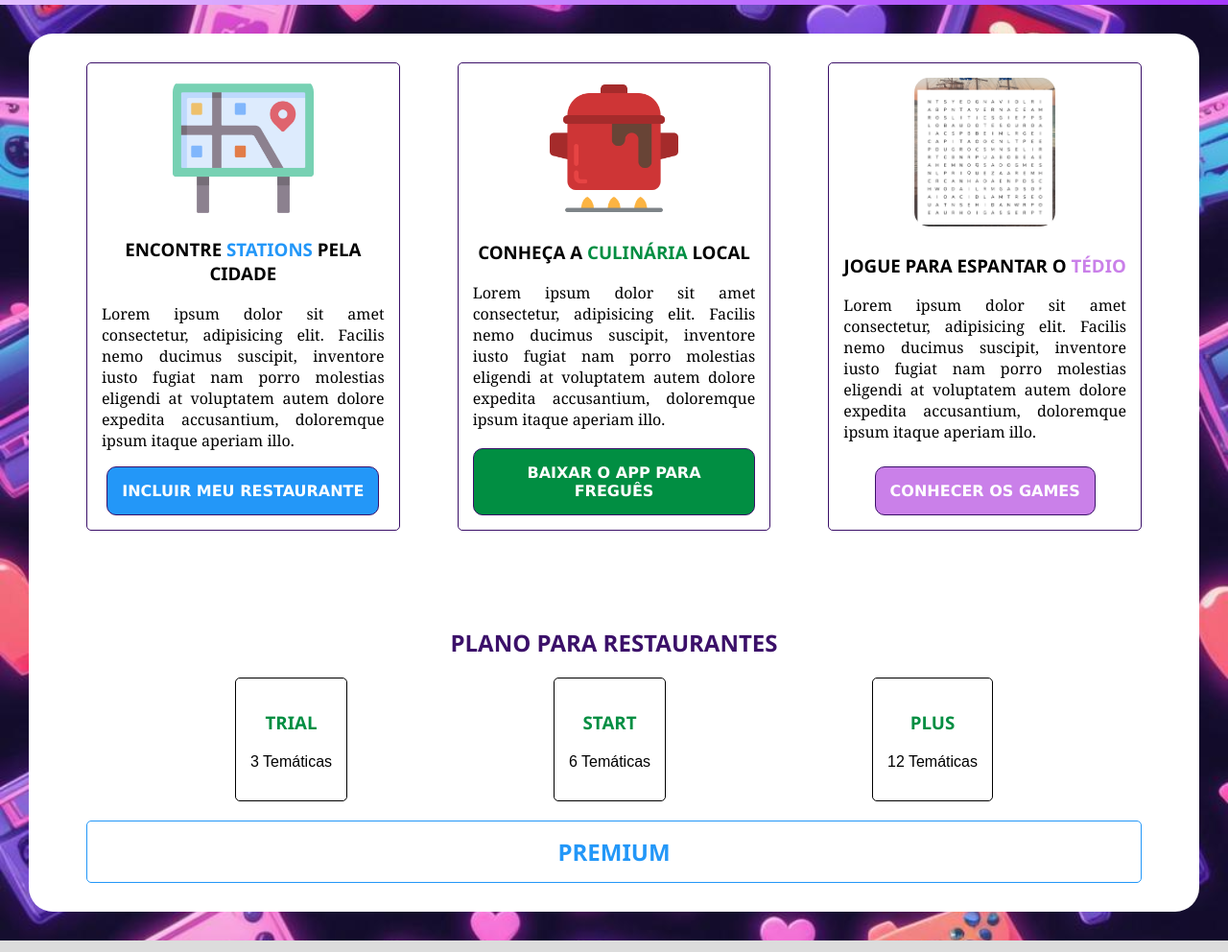
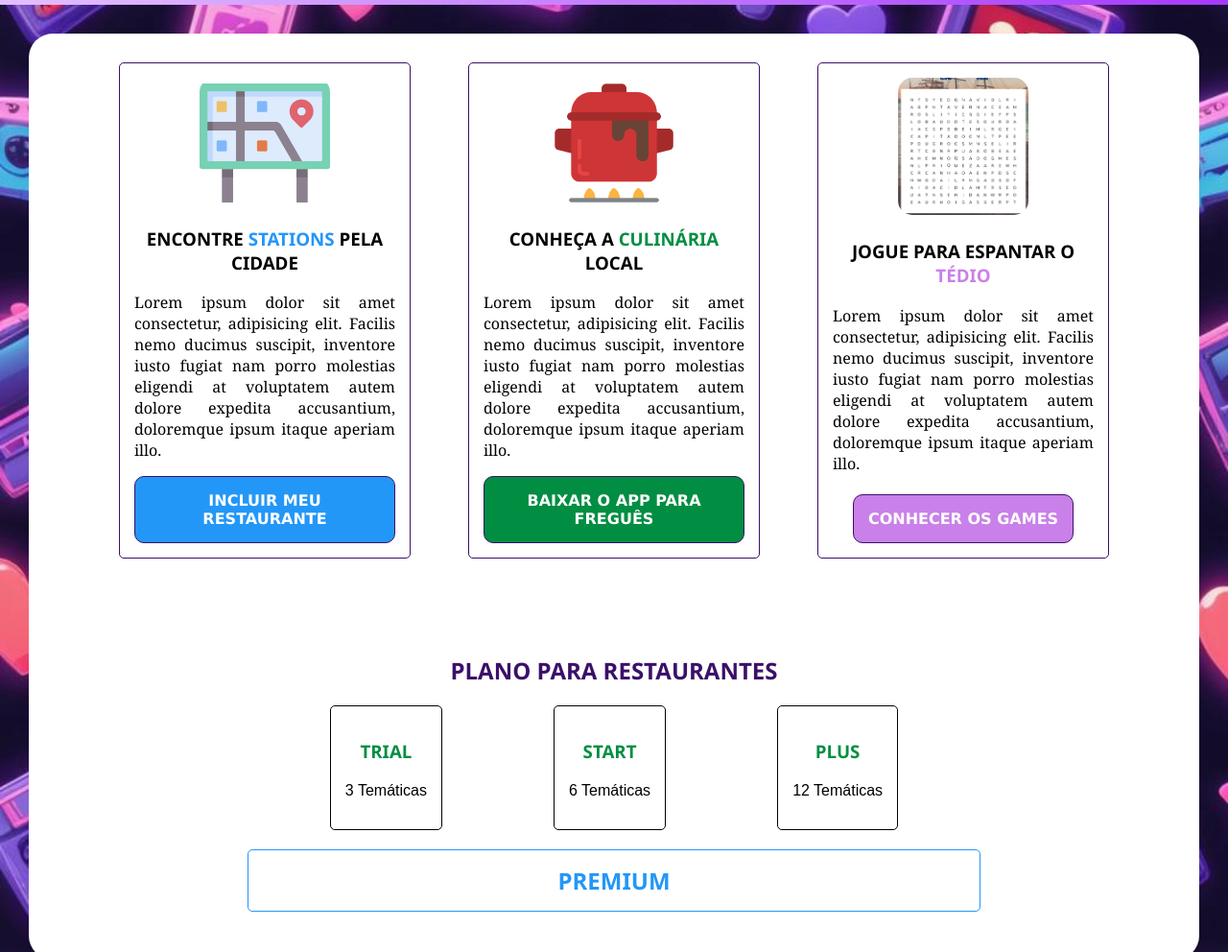
Before and after one commit to JoaoVictorRR-GitHub/Game-Station, a plain HTML site: page WebSite/index.html in a window 1280 px wide. Shown: the part 131-1123 px from the top of the page at 96% size. Drawn offline with Linux system fonts and the light colour scheme.

Commit message:
(Style): Ajusta detalhes da página.

```diff
--- a/WebSite/index.html
+++ b/WebSite/index.html
@@ -58,7 +58,7 @@
 
         main{
             margin: 30px;
-            padding: 30px;
+            padding: 30px 5%;
             min-height: 100vh;
             background: white;
             border-radius: 25px;
@@ -70,7 +70,7 @@
                 article {
                     padding: 15px;
                     margin: 0 30px;
-                    min-width: 20%;
+                    /* min-width: 20%; */
                     max-width: 33%;
                     overflow: hidden;
                     border-radius: 5px;
@@ -104,6 +104,7 @@
             }
 
             section[id="Planos"]{
+                margin: 0 15%;
                 margin-top: 100px;
 
                 div{
@@ -125,10 +126,9 @@
                 }
                 h2{
                     padding: 15px;
-                    margin: 0 30px;
+                    margin-top: 20px;
                     border: 1px solid;
                     border-radius: 5px;
-                    margin-top: 20px;
                     color: rgb(35,151,248);
                 }
             }
```
Also changed, not shown: WebSite/sobre.html (+1 -1 lines).
